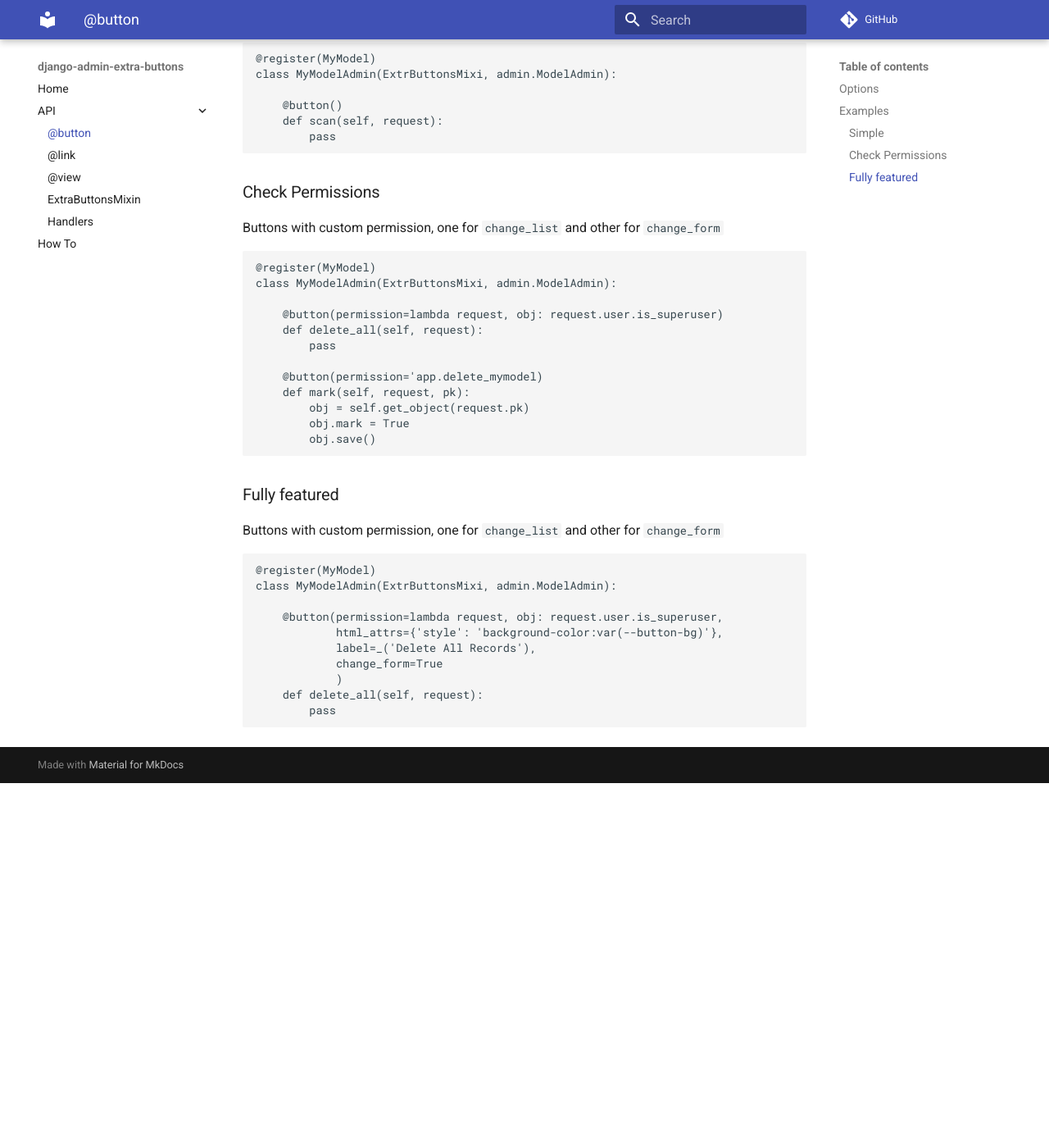
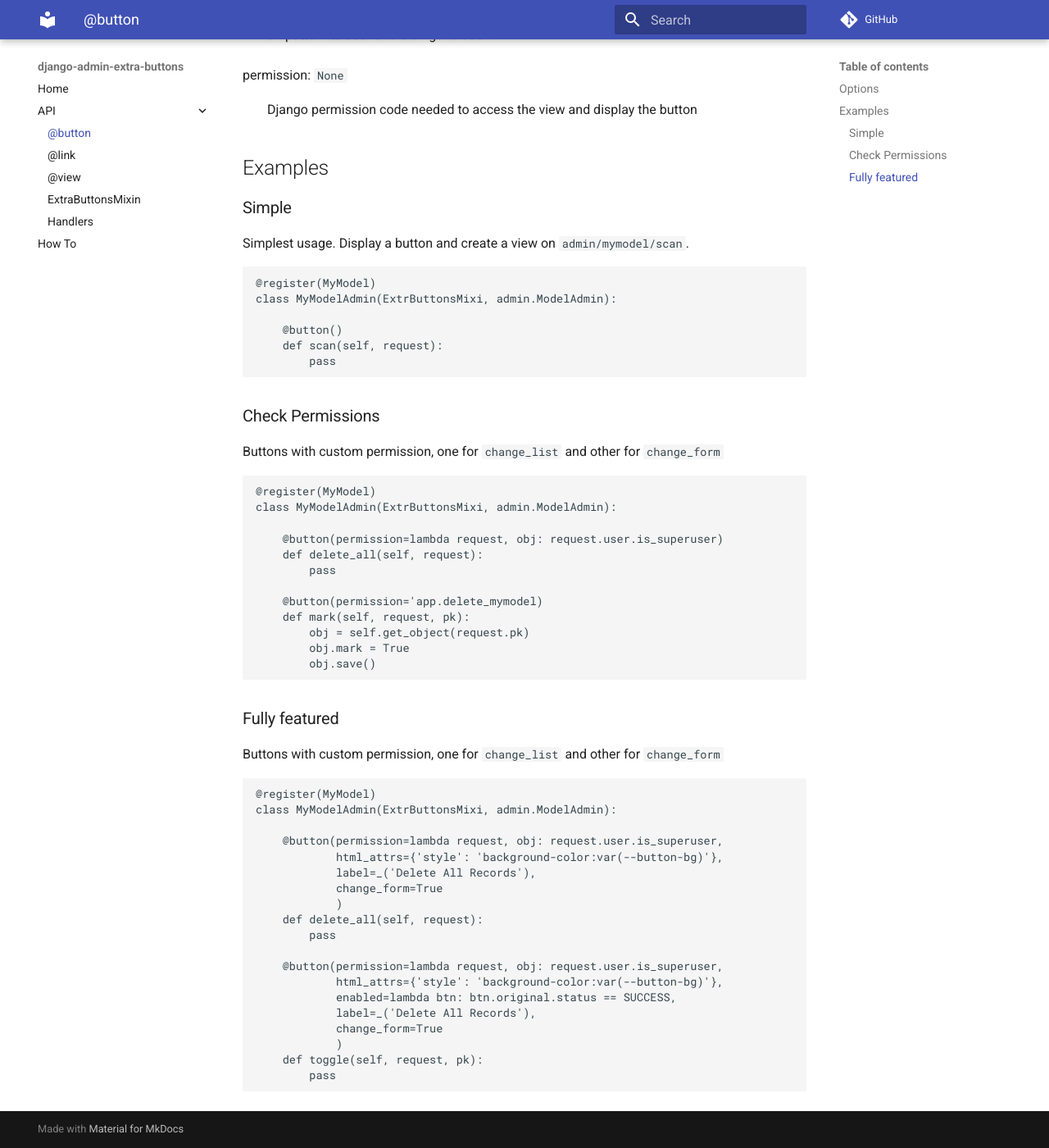
Before and after one commit to saxix/django-admin-extra-buttons, an MkDocs documentation site: the page built from docs/api/button.md, in a window 1280 px wide and 1400 px high, scrolled down 1946 px. Shown: the whole window at 82% size. Built offline with MkDocs 1.6.1 and Material for MkDocs 9.7.7, drawn with Linux system fonts in a browser that asks for light colours; comment, search, counter and statistics services are not loaded; before the commit the page ends 2901 px from its top, so only the background shows below that; some of the changed text lies outside the part shown.

Commit message:
add  and  attributes

```diff
--- a/docs/api/button.md
+++ b/docs/api/button.md
@@ -48,8 +48,18 @@
 disable_on_edit: `True`
 : automatically disable button when any FORM in page is modified
 
+enabled: `True`
+: bool or callable to set enable status
+
 html_attrs: `{}`
 : Dictionary of html tags to use in button rendering.
+
+label: `decorated method name`
+: button label
+
+visible: `True`
+: bool or callable show/hide button
+
 
 !!! Note
 
@@ -107,3 +117,12 @@
                 )
         def delete_all(self, request):
             pass
+
+        @button(permission=lambda request, obj: request.user.is_superuser,
+                html_attrs={'style': 'background-color:var(--button-bg)'},
+                enabled=lambda btn: btn.original.status == SUCCESS,
+                label=_('Delete All Records'),
+                change_form=True
+                )
+        def toggle(self, request, pk):
+            pass
--- a/src/admin_extra_buttons/templates/admin_extra_buttons/includes/change_form_buttons.html
+++ b/src/admin_extra_buttons/templates/admin_extra_buttons/includes/change_form_buttons.html
@@ -1,7 +1,8 @@
 {% load extra_buttons i18n static admin_list admin_urls %}
+{{ extra_buttons }}
 {% get_changeform_buttons adminform.model_admin as buttons %}
 {% for button in buttons %}
-    {% if button.authorized and button.url  and button.change_form %}
+    {% if button.can_render and button.change_form %}
         {% include "admin_extra_buttons/includes/button.html" with button=button %}
     {% endif %}
 {% endfor %}
```
Also changed, not shown: docs/api/link.md (+7 -0 lines), src/admin_extra_buttons/templates/admin_extra_buttons/includes/change_list_buttons.html (+1 -12 lines), 3 other files.
